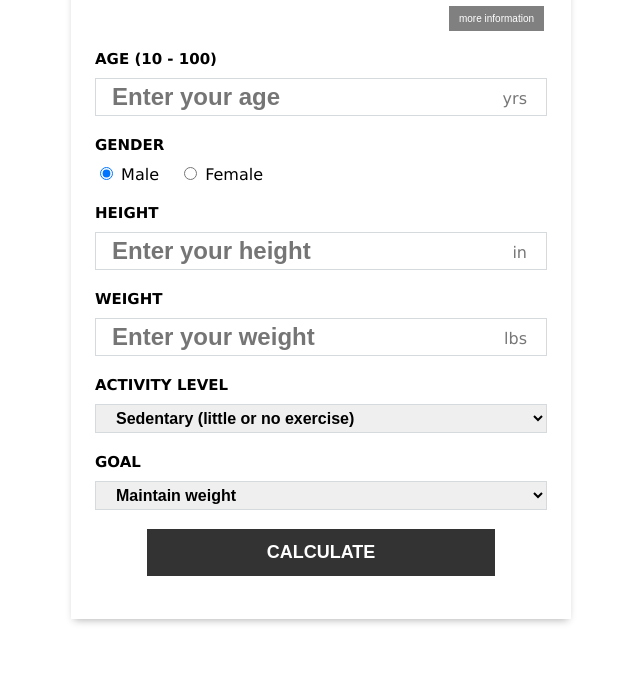
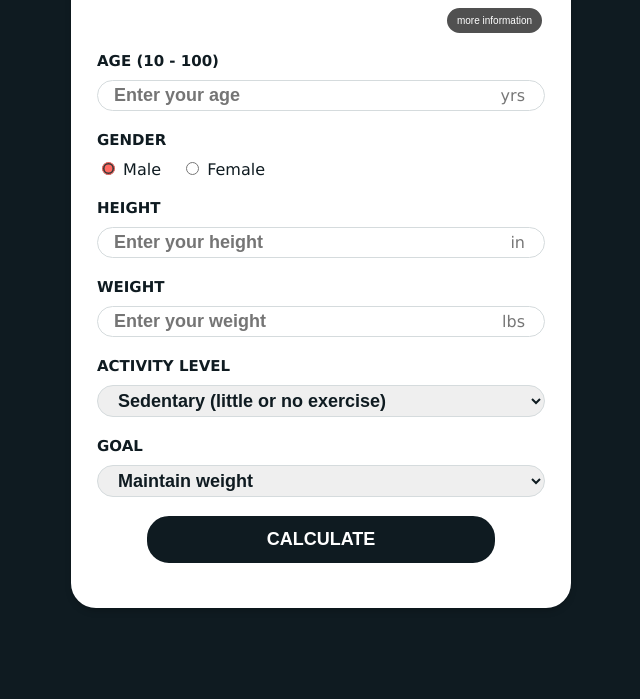
Before and after one commit to danblackford/macronutrient-calculator, a plain HTML site: page index.html in a window 1280 px wide. Shown: the part 101-800 px from the top of the page, without its empty margins (319-959 px from the left). Drawn offline with Linux system fonts and the light colour scheme.

Commit message:
Update style.css

```diff
--- a/style.css
+++ b/style.css
@@ -1,7 +1,14 @@
+body {
+  background: #0f1B21;
+}
+
 .macro-calculator {
+  color: #0f1B21;
+  border-radius: 25px;
+  border: 2px solid white;
+  background: white;
   margin: auto;
   max-width: 500px;
-  /*font-family: "Roboto", sans-serif; */
   font-family: "Verdana", sans-serif;
   padding: 8px 24px;
   box-shadow: 0 4px 8px -3px rgba(0, 0, 0, 0.3);
@@ -13,8 +20,9 @@
 }
 
 .macro-calculator h2 {
+  border-radius: 25px 25px 0px 0px;
   text-align: center;
-  background: #222;
+  background: #0f1B21;
   color: #fff;
   font-weight: 100;
   margin: -8px -24px;
@@ -35,16 +43,17 @@
 }
 
 .macro-calculator .info-btn {
+  border-radius: 25px;
   padding: 7px 10px;
   font-size: 10px;
   border: 3px solid #fff;
-  background: #808080;
+  background: #505050;
   color: #fff;
   cursor: pointer;
 }
 
 .macro-calculator .info-btn:hover {
-  background: #333
+  background: #0f1B21;
 }
 
 .macro-calculator .info-btn:active {
@@ -62,21 +71,26 @@
 }
 
 .macro-calculator form input[type="text"] {
+  border-radius: 25px;
   width: 100%;
   padding: 4px 16px;
-  font-size: 24px;
+  font-size: 18px;
   font-weight: bold;
   border: 1px solid #d5dbdd;
 }
 
 .macro-calculator form input[type="text"].invalid {
-  border: 1px solid red;
+  border: 1px solid #FF6961;
 }
 
 .macro-calculator form {
   display: flex;
   flex-direction: column;
   gap: 4px;
+}
+
+.macro-calculator form input[type="radio"] {
+  accent-color: #FF6961;
 }
 
 .macro-calculator form #female {
@@ -92,33 +106,36 @@
 .macro-calculator form .unit {
   position: absolute;
   right: 20px;
-  top: 55px;
+  top: 50px;
   color: #777;
 }
 
 .macro-calculator .custom-select {
+    color: #0f1B21;
+    border-radius: 25px;
     width: 100%;
     padding: 4px 16px;
     border: 1px solid #d5dbdd;
-    font-size: 16px;
+    font-size: 18px;
     font-weight: bold;
 }
 
 .macro-calculator .calculate .calculate-btn {
+    border-radius: 25px;
     padding: 13px 120px;
     margin: 16px 0;
     font-size: 18px;
     font-weight: bold;
     text-transform: uppercase;
     border: 3px solid #fff;
-    background: #333;
+    background: #0f1B21;
     color: #fff;
     cursor: pointer;
     margin-bottom: 32px;
 }
 
 .macro-calculator .calculate .calculate-btn:hover {
-    background-color: black;
+    background-color: #505050;
 }
 
 .macro-calculator .calculate .calculate-btn:active {
@@ -173,7 +190,7 @@
 }
 
 .macro-calculator .calculate .error-message {
-  color: red;
+  color: #FF6961;
   font-size: 14px;
   display: none;
 }
```
